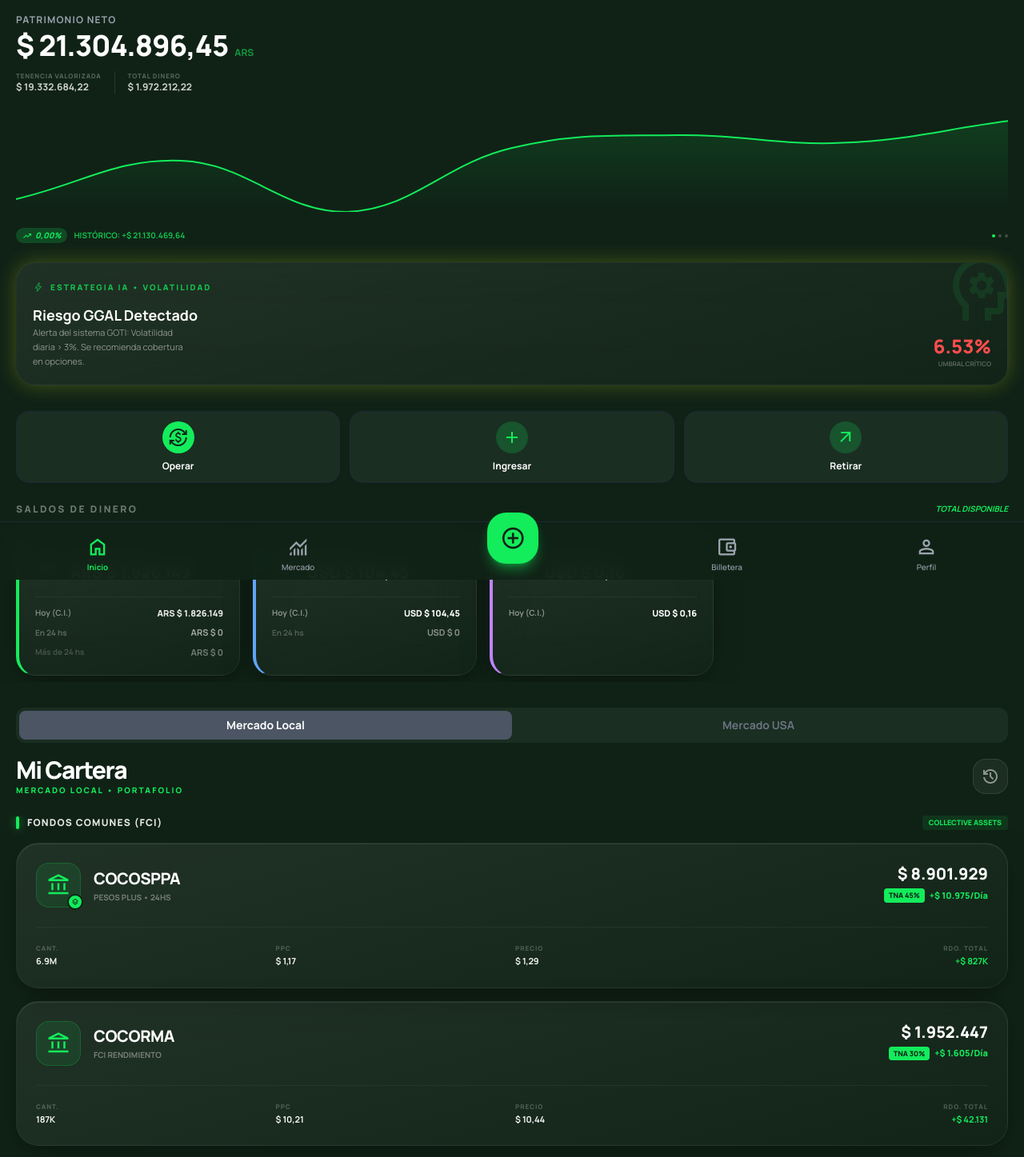
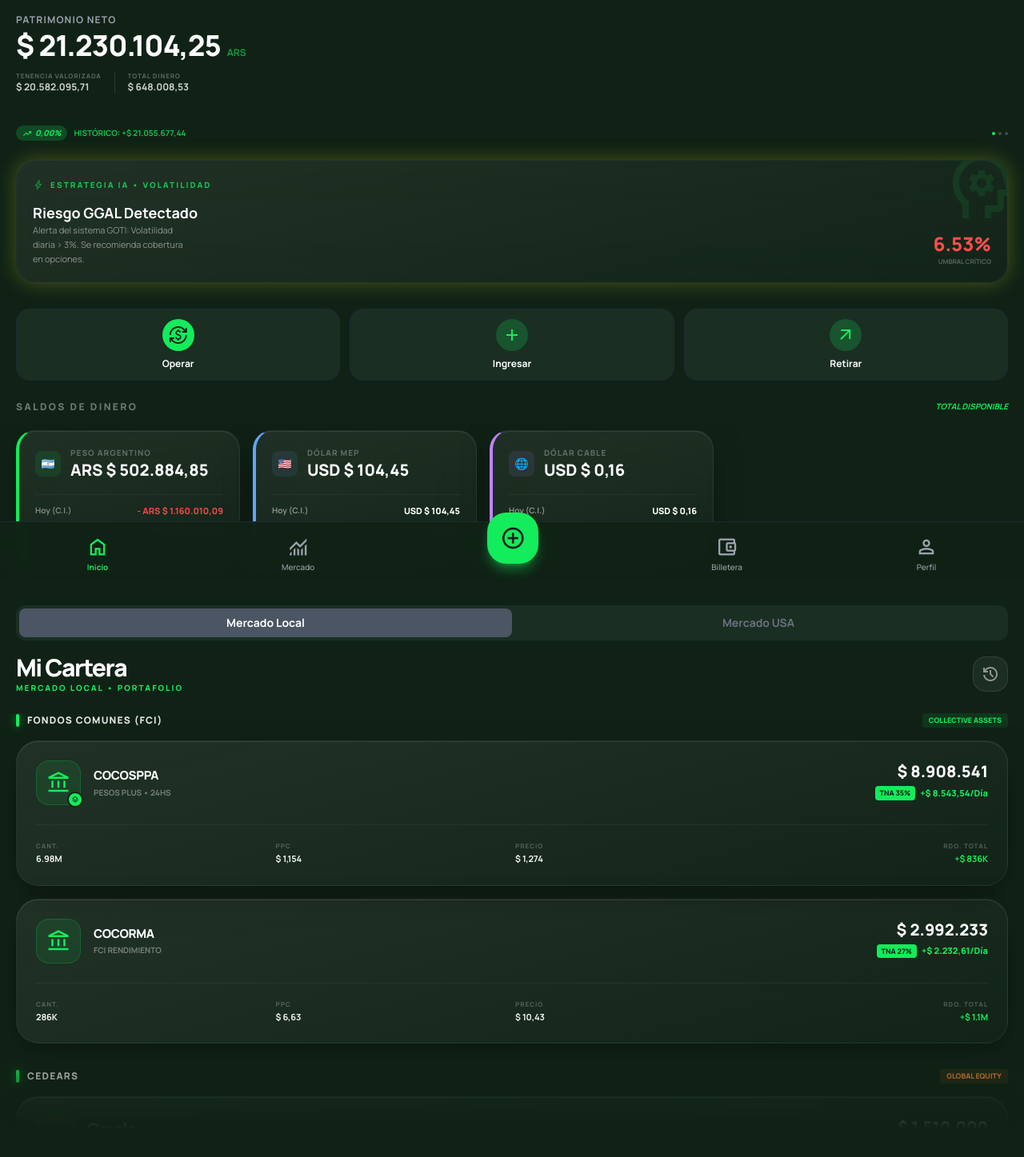
Before and after one commit to RoOrTi/goti-design-system, a plain HTML site: page stitch_goti_welcome_screen/inicio/code.html in a window 1280 px wide. Shown: the part 75-1522 px from the top of the page at 80% size. Drawn offline with nearby package versions, Linux system fonts and the light colour scheme.

Commit message:
GTLCYSLC: Eliminación de gráfico y refinamiento de fuentes en FCI

```diff
--- a/stitch_goti_welcome_screen/inicio/code.html
+++ b/stitch_goti_welcome_screen/inicio/code.html
@@ -207,23 +207,21 @@
             <span class="text-gray-500 dark:text-gray-400 text-xs font-bold uppercase tracking-widest">Patrimonio
                 Neto</span>
             <div class="flex items-baseline gap-2">
-                <h1 class="text-4xl font-black tracking-tight text-white" id="patrimony-value">$ 21.304.896,45</h1>
+                <h1 class="text-4xl font-black tracking-tight text-white" id="patrimony-value">$ 21.230.104,25</h1>
                 <span class="text-xs font-bold text-primary/60">ARS</span>
             </div>
             <div class="flex gap-4 mt-2">
                 <div>
                     <p class="text-[8px] text-white/30 uppercase font-black tracking-widest">Tenencia Valorizada</p>
-                    <p class="text-xs font-bold text-white/80">$ 19.332.684,22</p>
+                    <p class="text-xs font-bold text-white/80">$ 20.582.095,71</p>
                 </div>
                 <div class="border-l border-white/10 pl-4">
                     <p class="text-[8px] text-white/30 uppercase font-black tracking-widest">Total Dinero</p>
-                    <p class="text-xs font-bold text-white/80">$ 1.972.212,22</p>
+                    <p class="text-xs font-bold text-white/80">$ 648.008,53</p>
                 </div>
             </div>
 
-            <div class="mt-4 h-32 w-full">
-                <canvas id="portfolioChart"></canvas>
-            </div>
+            <div class="h-4 w-full"></div>
 
             <div class="flex items-center justify-between mt-4">
                 <div class="flex items-center gap-2">
@@ -233,7 +231,7 @@
                         <span>0,00%</span>
                     </div>
                     <span id="daily-gain" class="text-primary/80 text-[10px] font-bold">HISTÓRICO: +$
-                        21.130.469,64</span>
+                        21.055.677,44</span>
                 </div>
                 <div class="flex gap-1" id="carousel-dots">
                     <div class="w-1 h-1 rounded-full bg-primary"></div>
@@ -315,22 +313,22 @@
                         </div>
                         <div>
                             <p class="text-[10px] font-black text-white/30 uppercase tracking-widest">Peso Argentino</p>
-                            <p class="text-xl font-black text-white">ARS $ 1.826.149</p>
+                            <p class="text-xl font-black text-white">ARS $ 502.884,85</p>
                         </div>
                     </div>
                 </div>
                 <div class="space-y-2 pt-3 border-t border-white/5">
                     <div class="flex justify-between items-center opacity-90">
                         <span class="text-[10px] font-bold text-white/50">Hoy (C.I.)</span>
-                        <span class="text-[11px] font-black text-white">ARS $ 1.826.149</span>
+                        <span class="text-[11px] font-black text-danger">- ARS $ 1.160.010,09</span>
                     </div>
                     <div class="flex justify-between items-center opacity-60">
                         <span class="text-[10px] font-bold text-white/50">En 24 hs</span>
-                        <span class="text-[11px] font-bold text-white">ARS $ 0</span>
+                        <span class="text-[11px] font-bold text-white">ARS $ 500.955,85</span>
                     </div>
                     <div class="flex justify-between items-center opacity-40">
                         <span class="text-[10px] font-bold text-white/50">Más de 24 hs</span>
-                        <span class="text-[11px] font-bold text-white">ARS $ 0</span>
+                        <span class="text-[11px] font-bold text-white">ARS $ 502.884,85</span>
                     </div>
                 </div>
             </div>
@@ -430,7 +428,7 @@
                 <div class="flex flex-col gap-4">
                     <!-- Asset: COCOSPPA -->
                     <article class="neo-glass-card rounded-[28px] p-6 cursor-pointer relative overflow-hidden group"
-                        data-asset-logic data-qty="6900000" data-ppc="1.17" data-price="1.29"
+                        data-asset-logic data-qty="6989931.455" data-ppc="1.15483" data-price="1.27448"
                         onclick="window.location.href='../analisis_volatilidad/code.html?asset=COCOSPPA'">
                         <div class="flex justify-between items-start mb-6">
                             <div class="flex items-center gap-4">
@@ -444,44 +442,44 @@
                                     </div>
                                 </div>
                                 <div>
-                                    <h4 class="font-black text-xl text-white tracking-tight">COCOSPPA</h4>
+                                    <h4 class="font-black text-[15px] text-white tracking-tight">COCOSPPA</h4>
                                     <p class="text-[10px] text-white/40 font-bold uppercase mt-0.5">Pesos Plus • 24hs
                                     </p>
                                 </div>
                             </div>
-                            <div class="text-right">
-                                <p class="text-xl font-black text-white">$ 8.901.929</p>
+                            <div class="text-right" data-fci-logic data-amount="8908541.82" data-increment="8543.54">
+                                <p class="text-xl font-black text-white">$ 8.908.541</p>
                                 <div class="flex items-center justify-end gap-1.5 mt-1">
                                     <span
-                                        class="px-1.5 py-0.5 bg-primary rounded text-[9px] font-black text-background-dark">TNA
-                                        45%</span>
-                                    <p class="text-[11px] font-black text-primary">+$ 10.975/Día</p>
+                                        class="px-1.5 py-0.5 bg-primary rounded text-[9px] font-black text-background-dark fci-tna">TNA
+                                        0%</span>
+                                    <p class="text-[11px] font-black text-primary fci-daily">+$ 0/Día</p>
                                 </div>
                             </div>
                         </div>
                         <div class="grid grid-cols-4 gap-2 pt-5 border-t border-white/5">
                             <div>
                                 <p class="asset-label">Cant.</p>
-                                <p class="asset-value text-[11px]">6.9M</p>
+                                <p class="asset-value text-[11px]">6.98M</p>
                             </div>
                             <div>
                                 <p class="asset-label">PPC</p>
-                                <p class="asset-value text-[11px]">$ 1,17</p>
+                                <p class="asset-value text-[11px]">$ 1,154</p>
                             </div>
                             <div>
                                 <p class="asset-label">Precio</p>
-                                <p class="asset-value text-[11px]">$ 1,29</p>
+                                <p class="asset-value text-[11px]">$ 1,274</p>
                             </div>
                             <div class="text-right">
                                 <p class="asset-label">Rdo. Total</p>
-                                <p class="asset-value text-primary text-[11px]">+$ 827K</p>
+                                <p class="asset-value calc-result text-primary text-[11px]">+$ 0</p>
                             </div>
                         </div>
                     </article>
 
                     <!-- Asset: COCORMA -->
                     <article class="neo-glass-card rounded-[28px] p-6 cursor-pointer relative overflow-hidden group"
-                        data-asset-logic data-qty="187000" data-ppc="10.21" data-price="10.44"
+                        data-asset-logic data-qty="286636.497" data-ppc="6.63139" data-price="10.43912"
                         onclick="window.location.href='../analisis_volatilidad/code.html?asset=COCORMA'">
                         <div class="flex justify-between items-start mb-6">
                             <div class="flex items-center gap-4">
@@ -490,36 +488,36 @@
                                     <span class="material-symbols-outlined text-primary text-3xl">account_balance</span>
                                 </div>
                                 <div>
-                                    <h4 class="font-black text-xl text-white tracking-tight">COCORMA</h4>
+                                    <h4 class="font-black text-[15px] text-white tracking-tight">COCORMA</h4>
                                     <p class="text-[10px] text-white/40 font-bold uppercase mt-0.5">FCI Rendimiento</p>
                                 </div>
                             </div>
-                            <div class="text-right">
-                                <p class="text-xl font-black text-white">$ 1.952.447</p>
+                            <div class="text-right" data-fci-logic data-amount="2992233.07" data-increment="2232.61">
+                                <p class="text-xl font-black text-white">$ 2.992.233</p>
                                 <div class="flex items-center justify-end gap-1.5 mt-1">
                                     <span
-                                        class="px-1.5 py-0.5 bg-primary rounded text-[9px] font-black text-background-dark">TNA
-                                        30%</span>
-                                    <p class="text-[11px] font-black text-primary">+$ 1.605/Día</p>
+                                        class="px-1.5 py-0.5 bg-primary rounded text-[9px] font-black text-background-dark fci-tna">TNA
+                                        0%</span>
+                                    <p class="text-[11px] font-black text-primary fci-daily">+$ 0/Día</p>
                                 </div>
                             </div>
                         </div>
                         <div class="grid grid-cols-4 gap-2 pt-5 border-t border-white/5">
                             <div>
                                 <p class="asset-label">Cant.</p>
-                                <p class="asset-value text-[11px]">187K</p>
+                                <p class="asset-value text-[11px]">286K</p>
                             </div>
                             <div>
                                 <p class="asset-label">PPC</p>
-                                <p class="asset-value text-[11px]">$ 10,21</p>
+                                <p class="asset-value text-[11px]">$ 6,63</p>
                             </div>
                             <div>
                                 <p class="asset-label">Precio</p>
-                                <p class="asset-value text-[11px]">$ 10,44</p>
+                                <p class="asset-value text-[11px]">$ 10,43</p>
                             </div>
                             <div class="text-right">
                                 <p class="asset-label">Rdo. Total</p>
-                                <p class="asset-value text-primary text-[11px]">+$ 42.131</p>
+                                <p class="asset-value calc-result text-primary text-[11px]">+$ 0</p>
                             </div>
                         </div>
                     </article>
@@ -1397,7 +1395,7 @@
 
             // Real-time Data Simulation
             const totalValueEl = document.getElementById('patrimony-value');
-            let totalValue = 21304896.45;
+            let totalValue = 21230104.25;
 
             function updateMetrics() {
                 const now = new Date();
@@ -1449,6 +1447,26 @@
                 });
             }
             calculatePnL();
+
+            // FCI Rate logic based on user daily increment
+            function calculateFCIRates() {
+                const fciBlocks = document.querySelectorAll('[data-fci-logic]');
+                fciBlocks.forEach(block => {
+                    const amount = parseFloat(block.dataset.amount);
+                    const increment = parseFloat(block.dataset.increment);
+                    const tnaEl = block.querySelector('.fci-tna');
+                    const dailyEl = block.querySelector('.fci-daily');
+
+                    if (amount && increment && tnaEl && dailyEl) {
+                        // Formula: (increment / amount) * 365 days * 100 to get TNA %
+                        const tna = (increment / amount) * 365 * 100;
+
+                        tnaEl.textContent = `TNA ${tna.toFixed(0)}%`;
+                        dailyEl.textContent = `+$ ${increment.toLocaleString('es-AR')}/Día`;
+                    }
+                });
+            }
+            calculateFCIRates();
         });
     </script>
 
```
